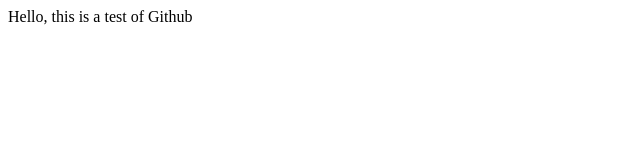
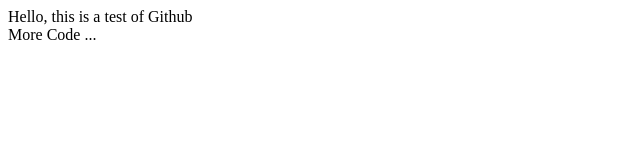
Before and after one commit to djferns/youtube.demo, a plain HTML site: page WebContent/index.html in a window 1280 px wide. Shown: the full height of the page, 0-640 px from the left. Drawn offline with Linux system fonts and the light colour scheme.

Commit message:
More changes to index

```diff
--- a/WebContent/index.html
+++ b/WebContent/index.html
@@ -6,5 +6,8 @@
 </head>
 <body>
 	Hello, this is a test of Github
+
+	<br />
+	More Code ...
 </body>
 </html>
```
